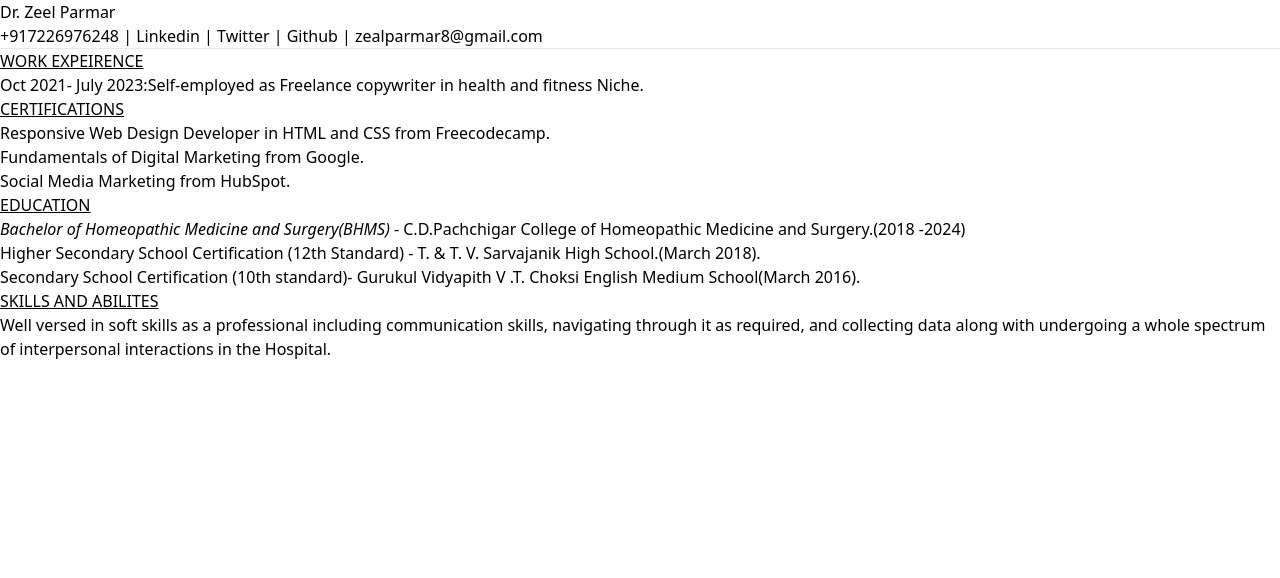
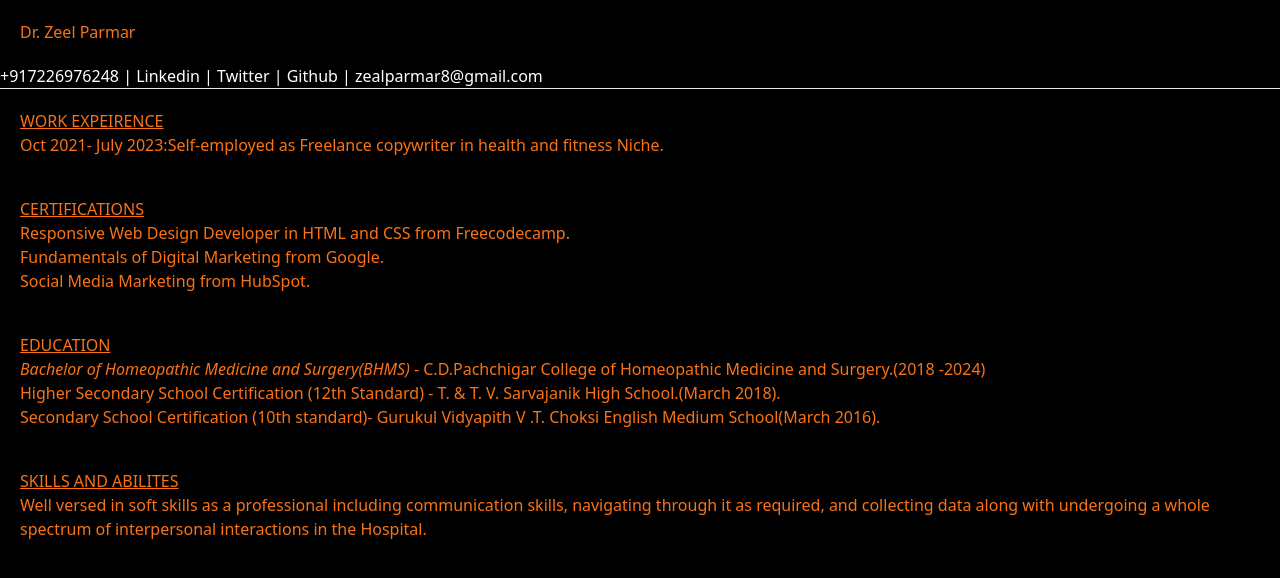
Before and after one commit to Zeal-Parmar/100xResume, a website: page src/index.html in a window 1280 px wide. Drawn offline with Linux system fonts and the light colour scheme.

Commit message:
add the css classes

```diff
--- a/index.html
+++ b/src/index.html
@@ -3,14 +3,14 @@
 <head>
     <meta charset="UTF-8">
     <meta name="viewport" content="width=device-width, initial-scale=1.0">
-    <link href="/dist/output.css" rel="stylesheet">
+    <link href="../dist/output.css" rel="stylesheet">
     <title>My Resume</title>
 </head>
-<body class="bg-black text-white ">
+<body class="bg-black text-white">
     <header>
-        <h1>Dr. Zeel Parmar</h1>
+        <h1 class="text-center p-5 text-orange-500 bg-black"> Dr. Zeel Parmar</h1>
 
-      <nav>
+      <nav class="text-teal-400">
 
       <p style="display: inline;">+917226976248</p>
       | <p style="display: inline;"><a href="http://https://www.linkedin.com/in/zealparmar19/">Linkedin</a></p>
@@ -21,9 +21,9 @@
      </nav>
     </header>
 
-<hr class="line">
+ <hr class="line">
 
-<section class="WORKEXPEIRENCE">
+<section class="p-5 text-orange-500">
     <h2><u>WORK EXPEIRENCE</u></h2>
  <ul><li><p>Oct 2021- July 2023:Self-employed as Freelance copywriter in health and fitness Niche.</p></li></ul>
 
@@ -31,7 +31,7 @@
 
 
 
-<section class="CERTIFICATIONS"><h2><u>CERTIFICATIONS</u></h2>
+<section class="p-5 text-orange-500"><h2><u>CERTIFICATIONS</u></h2>
     <ul>
          <li><p><a href="https://www.freecodecamp.org/certification/fcc25fe07cc-f493-4d75-b547-d86d246d64d9/responsive-web-design">Responsive Web Design Developer in HTML and CSS from Freecodecamp.</a></p></li>
          <li><p>Fundamentals of Digital Marketing from Google.</p></li>
@@ -40,7 +40,7 @@
 </section>
 
 
-<section class="EDUCATION">
+<section class="p-5 text-orange-500">
  <h2><u>EDUCATION</u></h2>
  <ul>
 
@@ -52,7 +52,7 @@
 </section>
 
 
-<section class="SKILLS AND ABILITES">
+<section class="p-5 text-orange-500">
    <h2><u>SKILLS AND ABILITES</u></h2>
    <p>
     <ul>
--- a/tailwind.config.js
+++ b/tailwind.config.js
@@ -1,7 +1,6 @@
 /** @type {import('tailwindcss').Config} */
 module.exports = {
   content: ["./src/**/*.{html,js}"],
-
   theme: {
     extend: {},
   },
```
Also changed, not shown: dist/output.css.
